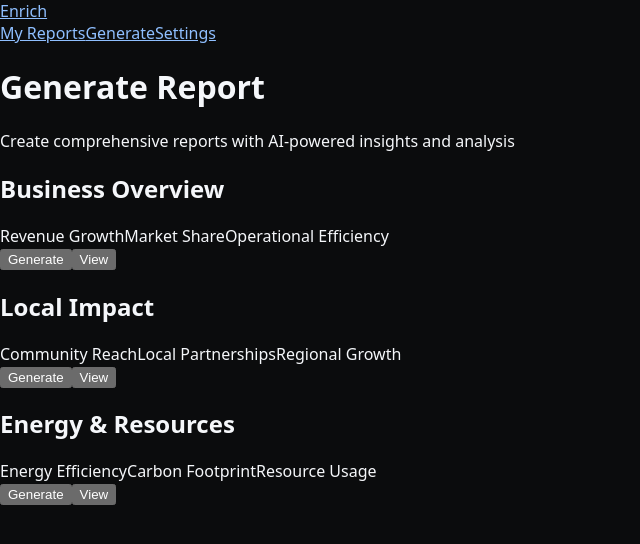
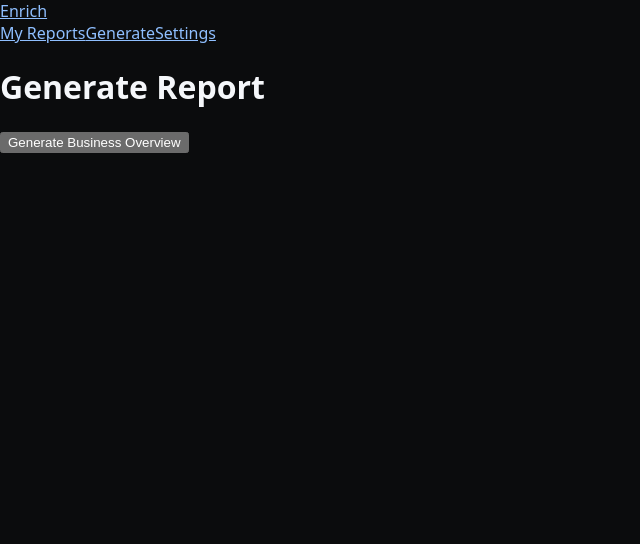
Before and after one commit to enrich-t/enrich_app, a Next.js app: page /generate in a window 1280 px wide. Shown: the top 544 px of the page, without its empty margins (0-640 px from the left). Built offline with nearby package versions, Linux system fonts and the light colour scheme; no server answers.

Commit message:
feat: use centralized api client in Generate page

```diff
--- a/app/generate/page.tsx
+++ b/app/generate/page.tsx
@@ -1,7 +1,41 @@
 "use client";
-import React from "react";
-import GenerateHub from "../../components/generate/GenerateHub";
+import React, { useState } from "react";
+import { useRouter } from "next/navigation";
+import { generateBusinessOverview } from "@/lib/api";
 
-export default function Page() {
-  return <div className="p-6"><GenerateHub /></div>;
+export default function GeneratePage() {
+  const router = useRouter();
+  const [loading, setLoading] = useState(false);
+  const [error, setError] = useState<string | null>(null);
+
+  async function onGenerate() {
+    setError(null);
+    setLoading(true);
+    try {
+      const data = await generateBusinessOverview({
+        business_id: "ui-generate",
+        report_type: "business-overview",
+      });
+      // TODO: route to the new report; adjust to your returned payload
+      router.push("/reports");
+    } catch (e: any) {
+      setError(e?.message || "Failed to generate");
+    } finally {
+      setLoading(false);
+    }
+  }
+
+  return (
+    <div className="max-w-2xl">
+      <h1 className="text-2xl font-semibold mb-4">Generate Report</h1>
+      <button
+        onClick={onGenerate}
+        disabled={loading}
+        className="rounded-xl bg-slate-900 text-white px-4 py-2 disabled:opacity-60"
+      >
+        {loading ? "Generating..." : "Generate Business Overview"}
+      </button>
+      {error && <p className="mt-3 text-sm text-red-600">{error}</p>}
+    </div>
+  );
 }
```
